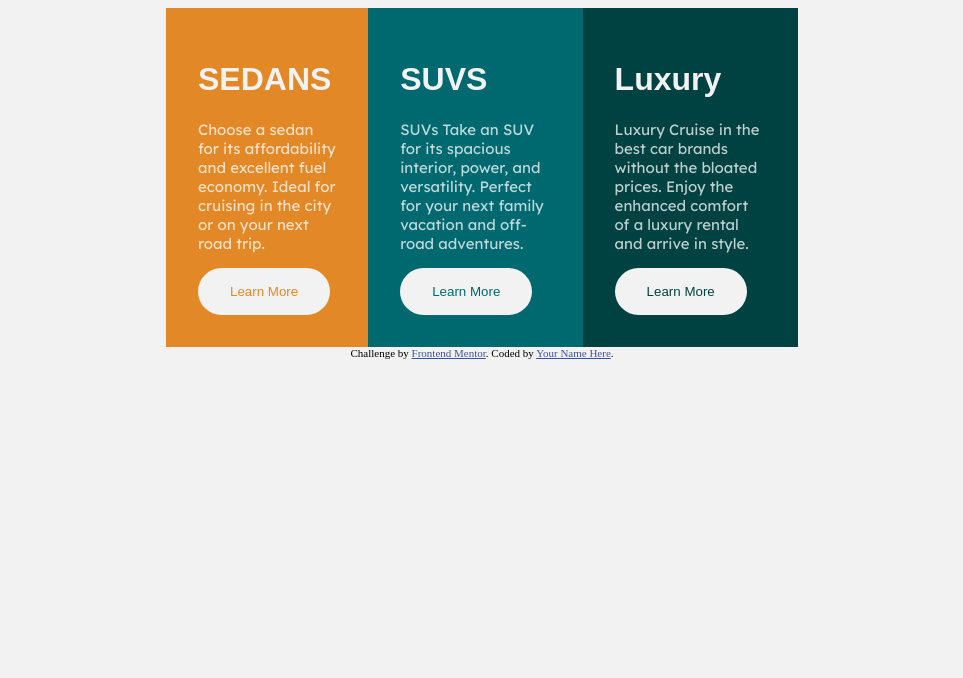
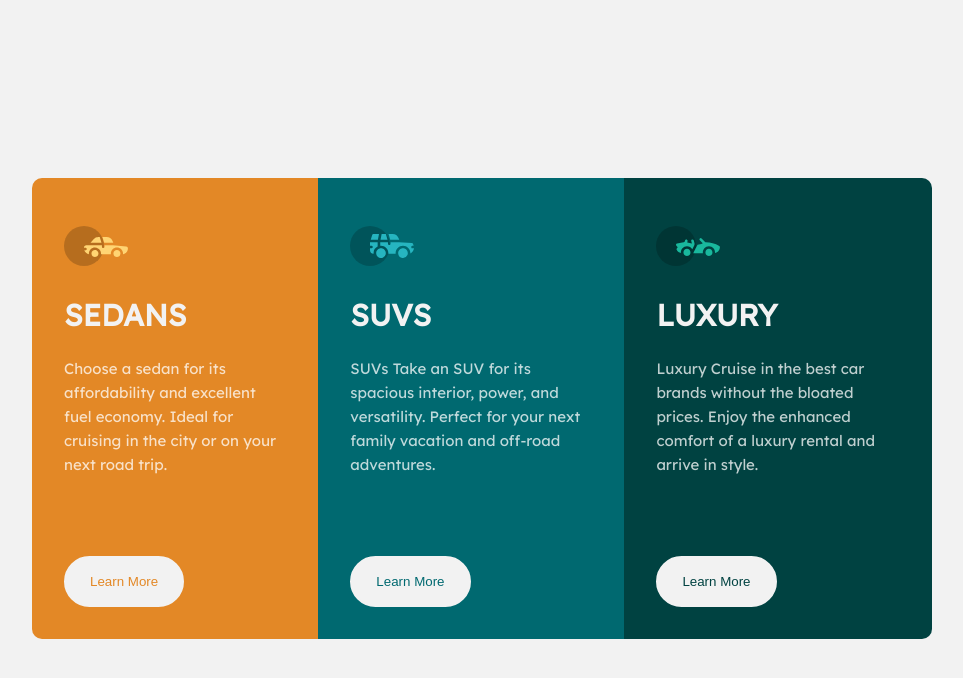
Before and after one commit to georgelowe/Frontend-Mentor-Challenges, a plain HTML site: page 3-column-preview-card-component-main/index.html in a window 1280 px wide. Shown: the whole page, without its empty margins (158-1121 px from the left). Drawn offline with Linux system fonts and the light colour scheme.

Commit message:
Completed Submission

```diff
--- a/3-column-preview-card-component-main/index.html
+++ b/3-column-preview-card-component-main/index.html
@@ -37,41 +37,36 @@
     </style>
   </head>
   <body>
-    <div class="card-container">
-      <div id="card-1" class="card">
-        <div class="icon"><img src="images/icon-sedans.svg" /></div>
-        <h1>SEDANS</h1>
+    <div class="container">
+      <div class="card orange">
+        <img src="./images/icon-sedans.svg" alt="" srcset="" />
+        <h3>Sedans</h3>
         <p>
           Choose a sedan for its affordability and excellent fuel economy. Ideal
           for cruising in the city or on your next road trip.
         </p>
-        <button id="button-1">Learn More</button>
+        <button class="orange">Learn More</button>
       </div>
-      <div id="card-2" class="card">
-        <div class="icon"><img src="images/icon-suvs.svg" /></div>
-        <h1>SUVS</h1>
+
+      <div class="card dark-cyan">
+        <img src="./images/icon-suvs.svg" alt="" srcset="" />
+        <h3>Suvs</h3>
         <p>
           SUVs Take an SUV for its spacious interior, power, and versatility.
           Perfect for your next family vacation and off-road adventures.
         </p>
-        <button id="button-2">Learn More</button>
+        <button class="dark-cyan">Learn More</button>
       </div>
-      <div id="card-3" class="card">
-        <div class="icon"><img src="images/icon-luxury.svg" /></div>
-        <h1>Luxury</h1>
+
+      <div class="card very-dark-cyan">
+        <img src="./images/icon-luxury.svg" alt="" srcset="" />
+        <h3>Luxury</h3>
         <p>
           Luxury Cruise in the best car brands without the bloated prices. Enjoy
           the enhanced comfort of a luxury rental and arrive in style.
         </p>
-        <button id="button-3">Learn More</button>
+        <button class="very-dark-cyan">Learn More</button>
       </div>
-    </div>
-
-    <div class="attribution">
-      Challenge by
-      <a href="https://www.frontendmentor.io?ref=challenge" target="_blank"
-        >Frontend Mentor</a
-      >. Coded by <a href="#">Your Name Here</a>.
     </div>
   </body>
 </html>
--- a/3-column-preview-card-component-main/style.css
+++ b/3-column-preview-card-component-main/style.css
@@ -10,73 +10,101 @@
   --terminal-response: #376e6f;
 }
 
-html * {
-  background-color: var(--very-light-gray);
+* {
+  box-sizing: border-box;
 }
 
-h1 {
-  font-family: "Big Shoulders Display", sans-serif;
-  color: var(--very-light-gray);
-  background-color: transparent;
+body {
+  display: flex;
+  align-items: center;
+  justify-content: center;
+  height: 100vh;
+  background-color: var(--very-light-gray);
+  font-size: 15px;
+  font-family: "Lexend Deca", sans-serif;
+  font-weight: 400;
+  line-height: 1.5rem;
 }
 
-img {
-  display: none;
+h3 {
+  color: var(--very-light-gray);
+  text-transform: uppercase;
+  font-family: "Lexend Deca";
+  font-weight: 700;
+  font-size: 30px;
 }
-
 p {
-  font-family: "Lexend Deca", sans-serif;
-  font-size: 15px !important;
-  background-color: transparent;
   color: var(--transparent-white);
 }
 
 button {
-  background-color: var(--very-light-gray);
-  border: none;
-  padding: 1rem;
-  padding-left: 2rem;
-  padding-right: 2rem;
-  border-radius: 100px;
+  background-color: var(--very-light-gray) !important;
+  border: 2px solid var(--very-light-gray);
+  margin-top: 4rem;
+  padding: 1rem 1.5rem 1rem 1.5rem;
+  border-radius: 30px;
   cursor: pointer;
 }
 
-button:hover {
-  border: var(--very-light-gray) 1px solid;
-  background-color: inherit;
-}
-
+button:hover,
 button:focus {
-  background-color: var(--very-light-gray);
+  background-color: transparent !important;
+  color: var(--very-light-gray);
+  border: 2px solid var(--very-light-gray);
   outline: none;
 }
 
-.card-container {
+.container {
   display: flex;
-  width: 50%;
-  margin: auto;
+  justify-content: center;
+  margin-left: auto;
+  margin-right: auto;
+  max-width: 900px;
 }
 
 .card {
-  padding: 2rem;
+  padding: 3rem 2rem 2rem 2rem;
 }
 
-#card-1 {
+.orange {
   background-color: var(--bright-orange);
-}
-#card-2 {
-  background-color: var(--dark-cyan);
-}
-#card-3 {
-  background-color: var(--very-dark-cyan);
+  color: var(--bright-orange);
 }
 
-#button-1 {
-  color: var(--bright-orange);
+.orange.card {
+  border-radius: 10px 0px 0px 10px;
 }
-#button-2 {
+
+.dark-cyan {
+  background-color: var(--dark-cyan);
   color: var(--dark-cyan);
 }
-#button-3 {
+
+.very-dark-cyan {
+  background-color: var(--very-dark-cyan);
   color: var(--very-dark-cyan);
 }
+
+.very-dark-cyan.card {
+  border-radius: 0px 10px 10px 0px;
+}
+
+@media screen and (max-width: 938px) {
+  .container {
+    flex-direction: column;
+    margin: 1rem;
+    width: 315px;
+  }
+
+  .orange.card {
+    border-radius: 10px 10px 0px 0px;
+  }
+
+  .very-dark-cyan.card {
+    border-radius: 0px 0px 10px 10px;
+  }
+
+  button {
+    margin-top: 1rem;
+  }
+}
```
